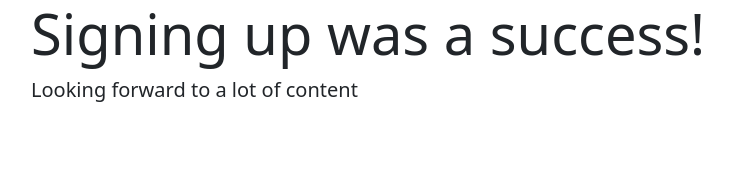
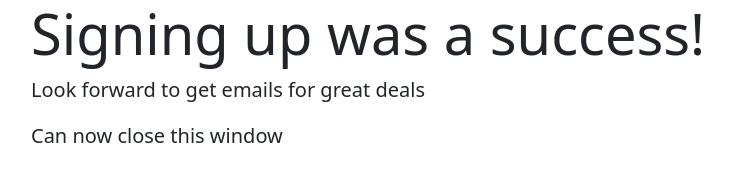
Before and after one commit to Brian7650/circletree, a website: page success.html in a window 1280 px wide. Shown: the whole page, without its empty margins (51-783 px from the left). Drawn offline with nearby package versions, Linux system fonts and the light colour scheme.

Commit message:
change text in success.html

```diff
--- a/success.html
+++ b/success.html
@@ -11,7 +11,8 @@
     <div class="jumbotron jumbotron-fluid">
         <div class="container">
           <h1 class="display-4">Signing up was a success!</h1>
-          <p class="lead">Looking forward to a lot of content</p>
+          <p class="lead">Look forward to get emails for great deals</p>
+          <p class="lead">Can now close this window</p>
         </div>
       </div>
 </body>
```
